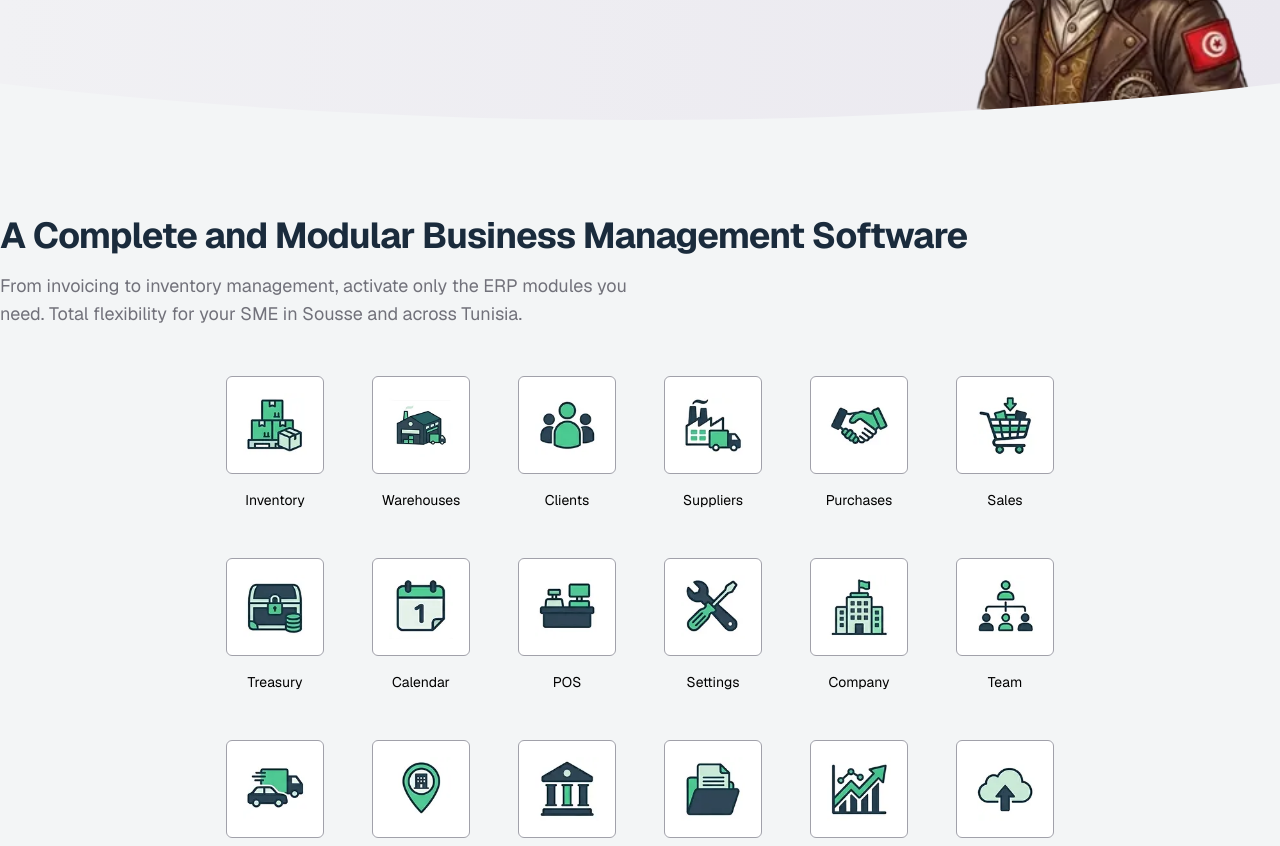
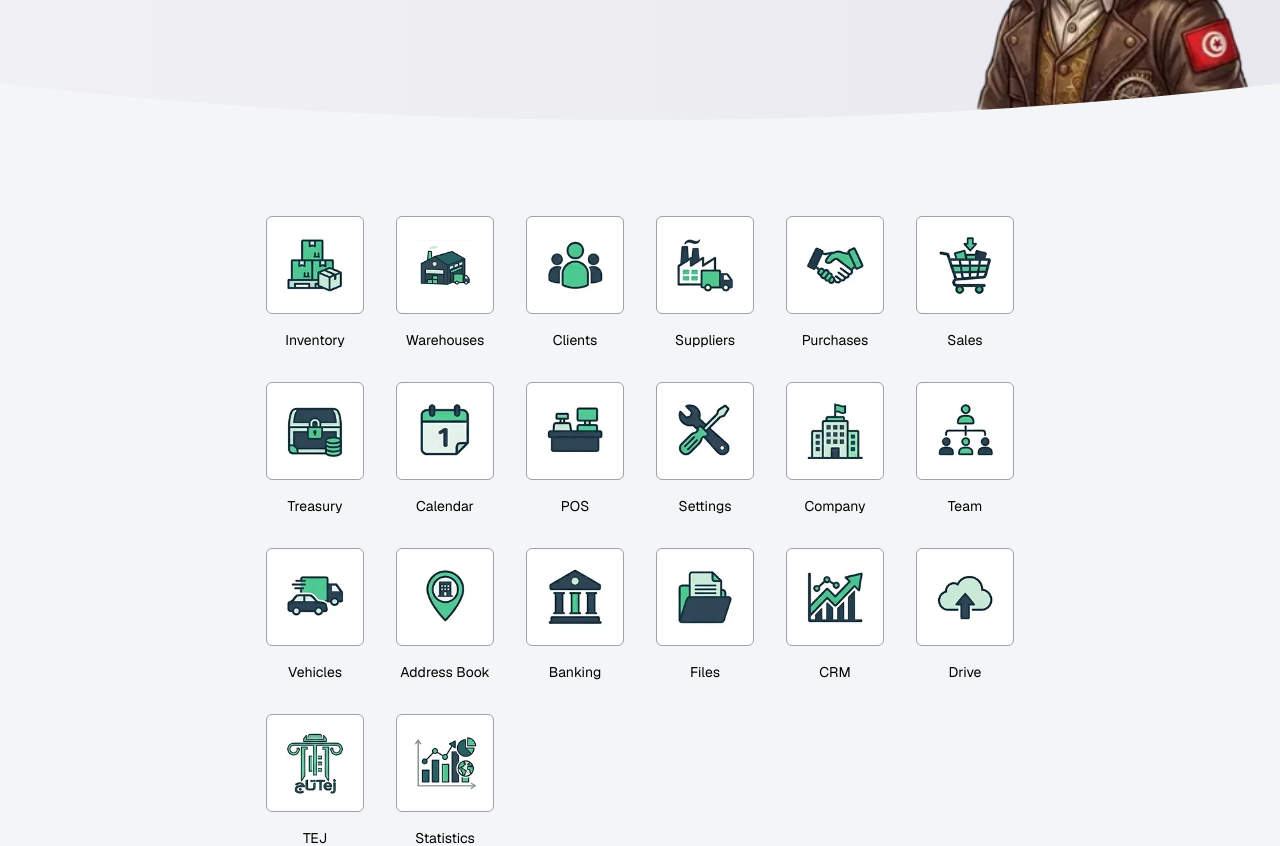
Before and after one commit to vaga-tn/vaga.tn, a Next.js app: page /en in a window 1280 px wide. Shown: the part 520-1366 px from the top of the page. Built offline with nearby package versions, Linux system fonts and the light colour scheme; no server answers.

Commit message:
chore: modules section UI refactor

```diff
--- a/src/components/sections/Modules.tsx
+++ b/src/components/sections/Modules.tsx
@@ -32,11 +32,11 @@ export async function Modules() {
   const sectionT = await getTranslations("sections.apps")
 
   return (
-    <section className="sectionWrapper" id="modules">
+    <section className="bg-[#F3F5F6]" id="modules">
 
-      <SectionTitle title={sectionT("title")} subtitle={sectionT("subtitle")} />
+      <section className="space-y-24 sectionWrapper">
 
-      <div className="grid grid-cols-4 gap-12 mx-auto overflow-hidden w-fit lg:grid-cols-6">
+        <div className="grid grid-cols-4 gap-8 mx-auto overflow-hidden w-fit lg:grid-cols-6">
           {MODULE_KEYS.map((key) => (
             <div
               key={key}
@@ -58,5 +58,7 @@ export async function Modules() {
           ))}
         </div>
       </section>
+
+    </section>
   )
 }
```
Lines whose indentation alone changed are shown as unchanged.
